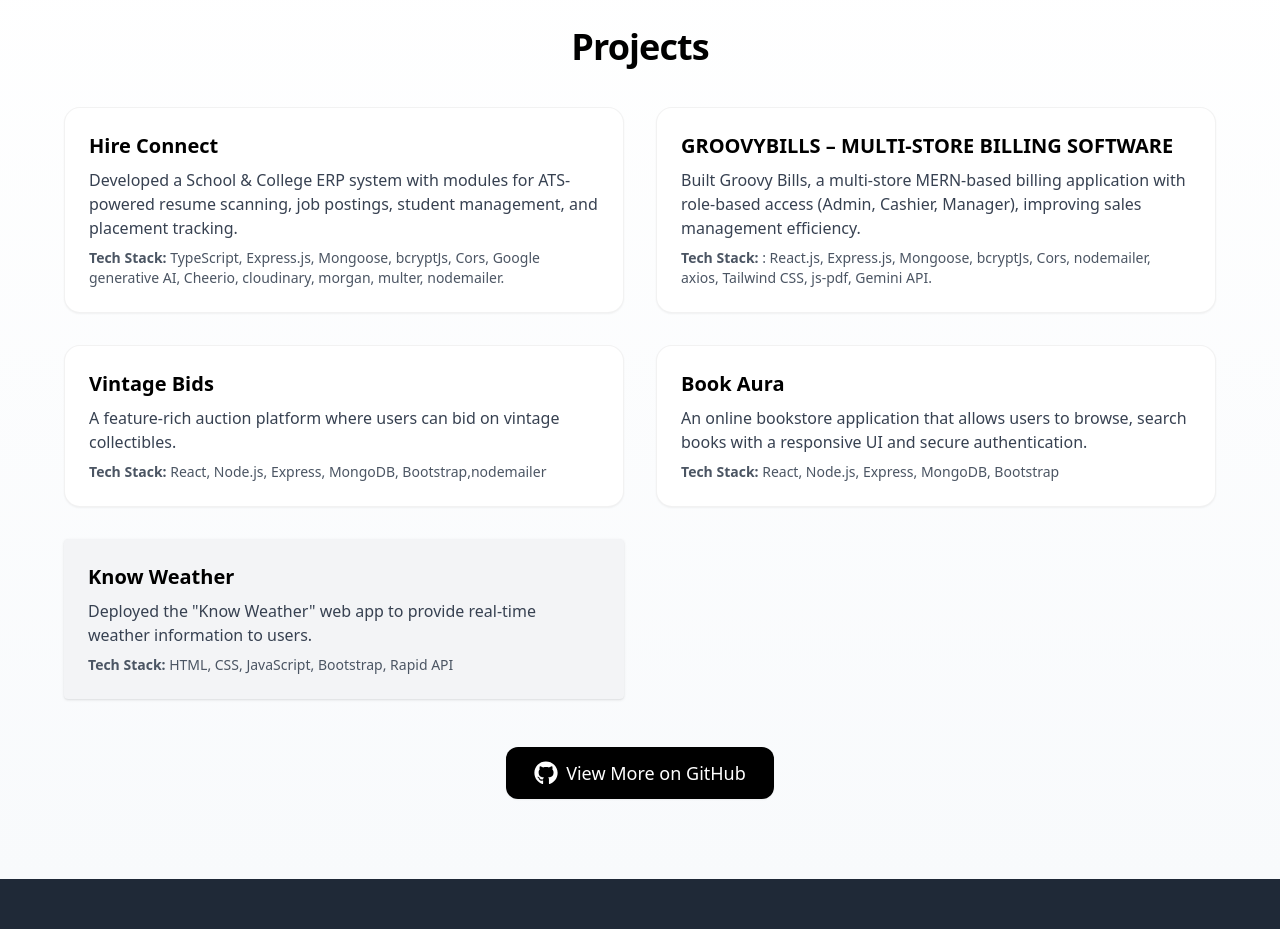
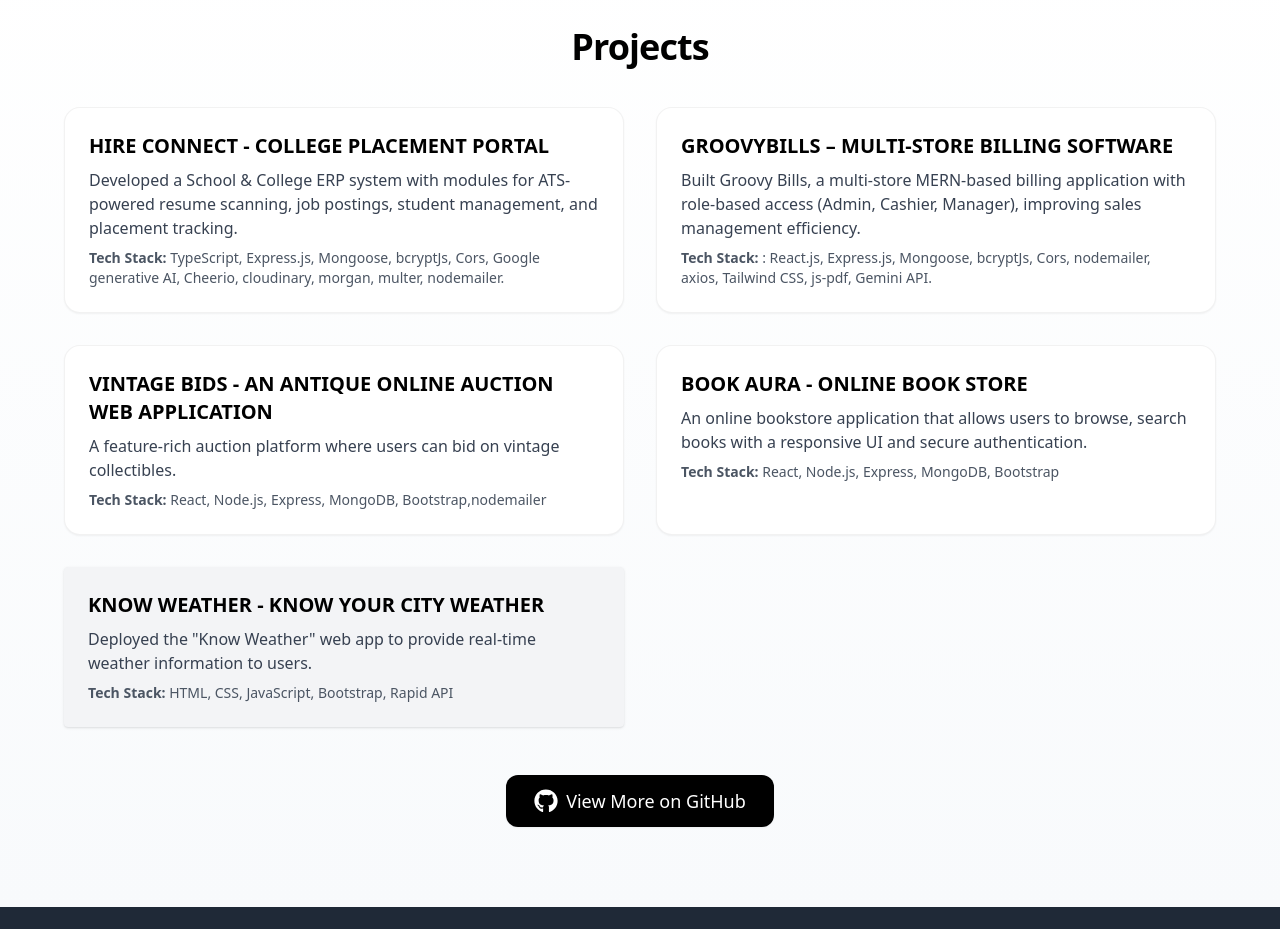
Before and after one commit to Rohan-Kelaskar-36/Personal-Portfolio, a React (Vite) app: page / in a window 1280 px wide. Shown: the part 4640-5569 px from the top of the page. Built offline with nearby package versions, Linux system fonts and the light colour scheme; the HTML template or start-up script is replaced by a standard one.

Commit message:
deployment on render

```diff
--- a/src/components/Projects.jsx
+++ b/src/components/Projects.jsx
@@ -9,7 +9,7 @@ const Projects = () => (
       <div className="grid grid-cols-1 md:grid-cols-2 gap-6 md:gap-8">
         {/* Project 1 */}
         <div className="bg-white p-6 rounded-2xl shadow-sm border border-black/5 hover:shadow-md transition">
-          <h3 className="text-xl font-semibold mb-2">Hire Connect</h3>
+          <h3 className="text-xl font-semibold mb-2">HIRE CONNECT - COLLEGE PLACEMENT PORTAL</h3>
           <p className="text-gray-700 mb-2">
           Developed a School & College ERP system with modules for ATS-powered resume scanning, job postings, student management, and
           placement tracking.           </p>
@@ -43,7 +43,7 @@ management efficiency.          </p>
 
 
         <div className="bg-white p-6 rounded-2xl shadow-sm border border-black/5 hover:shadow-md transition">
-          <h3 className="text-xl font-semibold mb-2">Vintage Bids</h3>
+          <h3 className="text-xl font-semibold mb-2">VINTAGE BIDS - AN ANTIQUE ONLINE AUCTION WEB APPLICATION</h3>
           <p className="text-gray-700 mb-2">
             A feature-rich auction platform where users can bid on vintage collectibles.
           </p>
@@ -54,7 +54,7 @@ management efficiency.          </p>
 
         {/* Project 2 */}
         <div className="bg-white p-6 rounded-2xl shadow-sm border border-black/5 hover:shadow-md transition">
-          <h3 className="text-xl font-semibold mb-2">Book Aura</h3>
+          <h3 className="text-xl font-semibold mb-2">BOOK AURA - ONLINE BOOK STORE</h3>
           <p className="text-gray-700 mb-2">
             An online bookstore application that allows users to browse, search books with a responsive UI and secure authentication.
           </p>
@@ -65,7 +65,7 @@ management efficiency.          </p>
 
         {/* Project 3 */}
         <div className="bg-gray-100 p-6 rounded shadow">
-          <h3 className="text-xl font-semibold mb-2">Know Weather</h3>
+          <h3 className="text-xl font-semibold mb-2">KNOW WEATHER - KNOW YOUR CITY WEATHER</h3>
           <p className="text-gray-700 mb-2">
             Deployed the "Know Weather" web app to provide real-time weather information to users.
           </p>
--- a/src/components/Skills.jsx
+++ b/src/components/Skills.jsx
@@ -81,7 +81,7 @@ const Skills = () => (
   <div className="mt-8">
   <h3 className="text-xl mb-2">Download My Resume:</h3>
   <a
-   href="/Personal-Portfolio/Rohan_kelaskar_MERN.pdf"
+   href="/Rohan_kelaskar_Software_Developer.pdf"
     download
     className="px-6 py-2 bg-green-500 hover:bg-indigo-600 text-white rounded-md shadow"
   >
```
Also changed, not shown: 2 other files (tests, documents, lock files or other folders).
